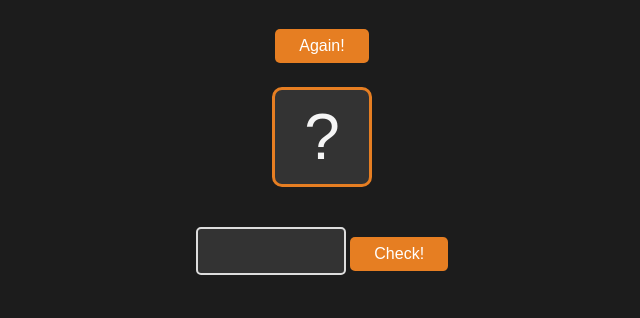
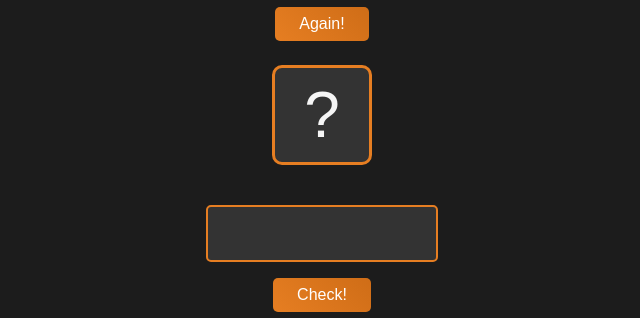
Before and after one commit to Viktor2024S/game-guess-number, a website built with Vite: page index.html in a window 1280 px wide. Shown: the part 223-541 px from the top of the page, without its empty margins (318-958 px from the left). Built offline with nearby package versions, Linux system fonts and the light colour scheme.

Commit message:
Update style-copy.css

```diff
--- a/style-copy.css
+++ b/style-copy.css
@@ -33,7 +33,8 @@ h1 {
   margin-bottom: 2rem;
 }
 
-button {
+/* =========== BUTTON ================= */
+/* button {
   background-color: #e67e22;
   border: none;
   padding: 0.5rem 1.5rem;
@@ -46,8 +47,134 @@ button {
 
 button:hover {
   background-color: #cf6d17;
+} */
+
+/* =========== BUTTON  1================= */
+/* button {
+  background-color: #e67e22;
+  border: none;
+  padding: 0.5rem 1.5rem;
+  font-size: 1rem;
+  cursor: pointer;
+  border-radius: 5px;
+  transition: background-color 0.3s, box-shadow 0.3s, transform 0.3s;
+  color: #fff;
+  box-shadow: 0 4px 8px rgba(0, 0, 0, 0.2);
 }
 
+button:hover {
+  background-color: #cf6d17;
+  box-shadow: 0 6px 12px rgba(0, 0, 0, 0.3);
+  transform: scale(1.05);
+}
+
+button:focus {
+  outline: none;
+  box-shadow: 0 0 0 3px rgba(255, 165, 0, 0.5);
+}
+
+button:active {
+  background-color: #b45a10;
+  box-shadow: 0 2px 6px rgba(0, 0, 0, 0.2);
+  transform: scale(0.98);
+} */
+
+/* =========== BUTTON 2 ================= */
+/* button {
+  background-color: #e67e22;
+  border: none;
+  padding: 0.5rem 1.5rem;
+  font-size: 1rem;
+  cursor: pointer;
+  border-radius: 5px;
+  transition: background-color 0.3s, transform 0.3s, box-shadow 0.3s;
+  color: #fff;
+  position: relative;
+  overflow: hidden;
+}
+
+button::before {
+  content: '';
+  position: absolute;
+  top: 50%;
+  left: 50%;
+  width: 300%;
+  height: 300%;
+  background: rgba(255, 255, 255, 0.2);
+  transition: transform 0.3s;
+  transform: translate(-50%, -50%) scale(0);
+  border-radius: 50%;
+}
+
+button:hover::before {
+  transform: translate(-50%, -50%) scale(1);
+}
+
+button:hover {
+  background-color: #cf6d17;
+  transform: scale(1.05);
+}
+
+button:focus {
+  outline: none;
+  box-shadow: 0 0 0 3px rgba(255, 165, 0, 0.5);
+}
+
+button:active {
+  background-color: #b45a10;
+  transform: scale(0.98);
+} */
+
+/* =========== BUTTON 3 ================= */
+button {
+  background: linear-gradient(45deg, #e67e22, #cf6d17);
+  border: none;
+  padding: 0.5rem 1.5rem;
+  font-size: 1rem;
+  cursor: pointer;
+  border-radius: 5px;
+  transition: background 0.3s, box-shadow 0.3s, transform 0.3s;
+  color: #fff;
+  position: relative;
+  overflow: hidden;
+}
+
+button::after {
+  content: '';
+  position: absolute;
+  top: 0;
+  left: 0;
+  width: 100%;
+  height: 100%;
+  background: rgba(255, 255, 255, 0.3);
+  transform: scaleX(0);
+  transform-origin: right;
+  transition: transform 0.3s;
+  z-index: 1;
+}
+
+button:hover::after {
+  transform: scaleX(1);
+}
+
+button:hover {
+  background: linear-gradient(45deg, #cf6d17, #e67e22);
+  box-shadow: 0 6px 12px rgba(0, 0, 0, 0.3);
+  transform: scale(1.05);
+}
+
+button:focus {
+  outline: none;
+  box-shadow: 0 0 0 3px rgba(255, 165, 0, 0.5);
+}
+
+button:active {
+  background: linear-gradient(45deg, #b45a10, #e67e22);
+  box-shadow: 0 2px 6px rgba(0, 0, 0, 0.2);
+  transform: scale(0.98);
+}
+
+/*  */
 .number {
   font-size: 4rem;
   width: 100px;
@@ -60,6 +187,41 @@ button:hover {
   border-radius: 10px;
   background-color: #333;
 }
+
+/* ========================== */
+input[type='number'].guess {
+  border: 2px solid #e67e22;
+  padding: 0.5rem 1rem;
+  font-size: 2rem;
+  color: #fff;
+  border-radius: 5px;
+  outline: none;
+  transition: background-color 0.3s, border-color 0.3s, box-shadow 0.3s,
+    transform 0.3s;
+  width: 100%;
+}
+
+input[type='number'].guess::placeholder {
+  color: rgba(255, 255, 255, 0.7);
+}
+
+input[type='number'].guess:hover {
+  border-color: #cf6d17;
+}
+
+input[type='number'].guess:focus {
+  border-color: #f39c12;
+  box-shadow: 0 0 0 3px rgba(255, 165, 0, 0.5);
+  /transform: scale(1.02);
+}
+
+input[type='number'].guess:active {
+  background-color: #b45a10;
+  border-color: #b45a10;
+  transform: scale(0.96);
+}
+
+/* =========================== */
 
 main {
   display: flex;
```
